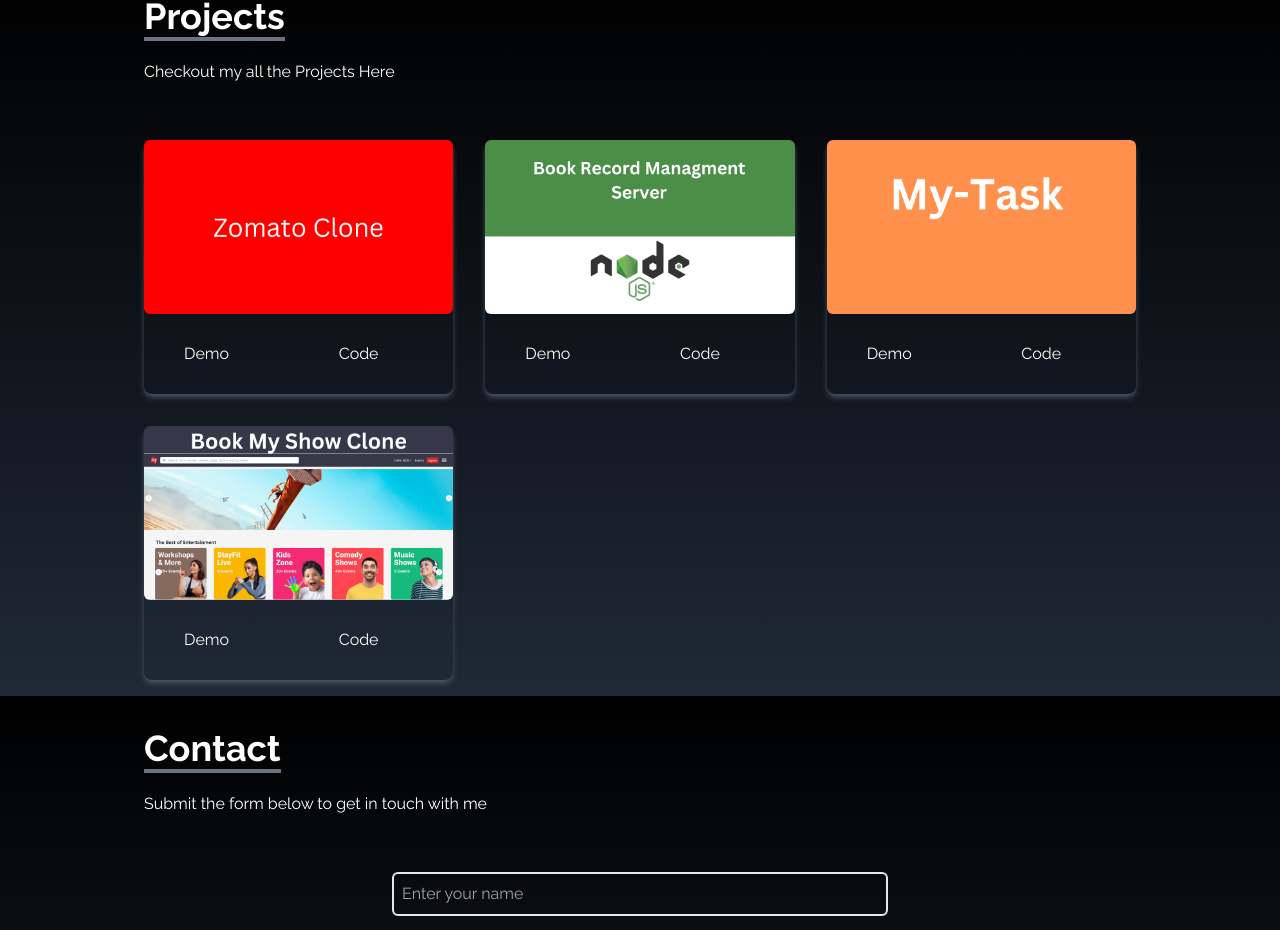
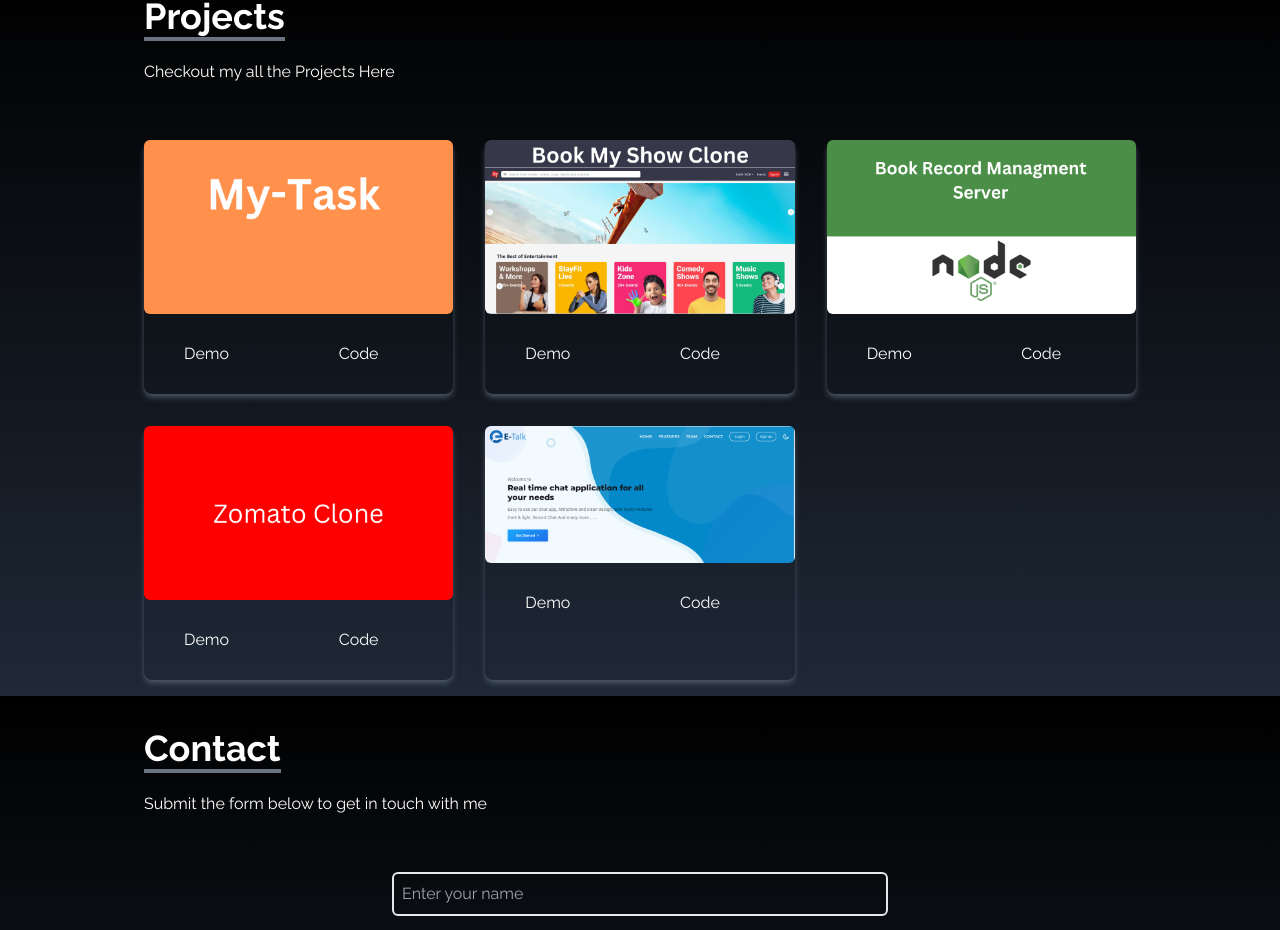
Before and after one commit to niteshtiwari52/Nitesh-Tiwari-Portfolio, a React (Create React App) app: page / in a window 1280 px wide. Shown: the part 1836-2766 px from the top of the page. Built offline with nearby package versions, Linux system fonts and the light colour scheme.

Commit message:
project 5 added

```diff
--- a/src/components/Projects.jsx
+++ b/src/components/Projects.jsx
@@ -3,35 +3,44 @@
 import nodeServer from "../assets/projects/bookRecordServer.png";
 import myTask from "../assets/projects/myTask.png";
 import bookMyShow from "../assets/projects/bookMyShow.png";
+import eTalk from "../assets/projects/eTalk.png";
 
 const Projects = () => {
   const projects = [
     {
       id: 1,
+      src: myTask,
+      demo : "https://todomytasks.netlify.app/",
+      code : "https://github.com/Nitesh52221/My-Task",
+
+    },
+    {
+      id: 2,
+      src: bookMyShow,
+      demo: "https://book-my-show-clone-tau-ten.vercel.app/",
+      code: "https://github.com/Nitesh52221/Book-my-show-clone-using-react",
+
+    },
+
+    {
+      id: 3,
+      src: nodeServer,
+      demo : "#",
+      code : "https://github.com/Nitesh52221/Book-Record-Management-Backend",
+
+    },
+    {
+      id: 4,
       src: ZomatoClone,
       demo : "http://ec2-43-204-107-86.ap-south-1.compute.amazonaws.com/delivery",
       code : "https://github.com/Nitesh52221/zomato-clone",
 
     },
     {
-      id: 2,
-      src: nodeServer,
-      demo : "#",
-      code : "https://github.com/Nitesh52221/Book-Record-Management-Backend",
-
-    },
-    {
-      id: 3,
-      src: myTask,
-      demo : "https://todomytasks.netlify.app/",
-      code : "https://github.com/Nitesh52221/My-Task",
-
-    },
-    {
-      id: 4,
-      src: bookMyShow,
-      demo: "https://book-my-show-clone-tau-ten.vercel.app/",
-      code: "https://github.com/Nitesh52221/Book-my-show-clone-using-react",
+      id: 5,
+      src: eTalk,
+      demo : "https://e-talk.vercel.app",
+      code : "https://github.com/niteshtiwari52/E-Talk",
 
     },
 
```
Also changed, not shown: src/assets/projects/eTalk.png (added).
